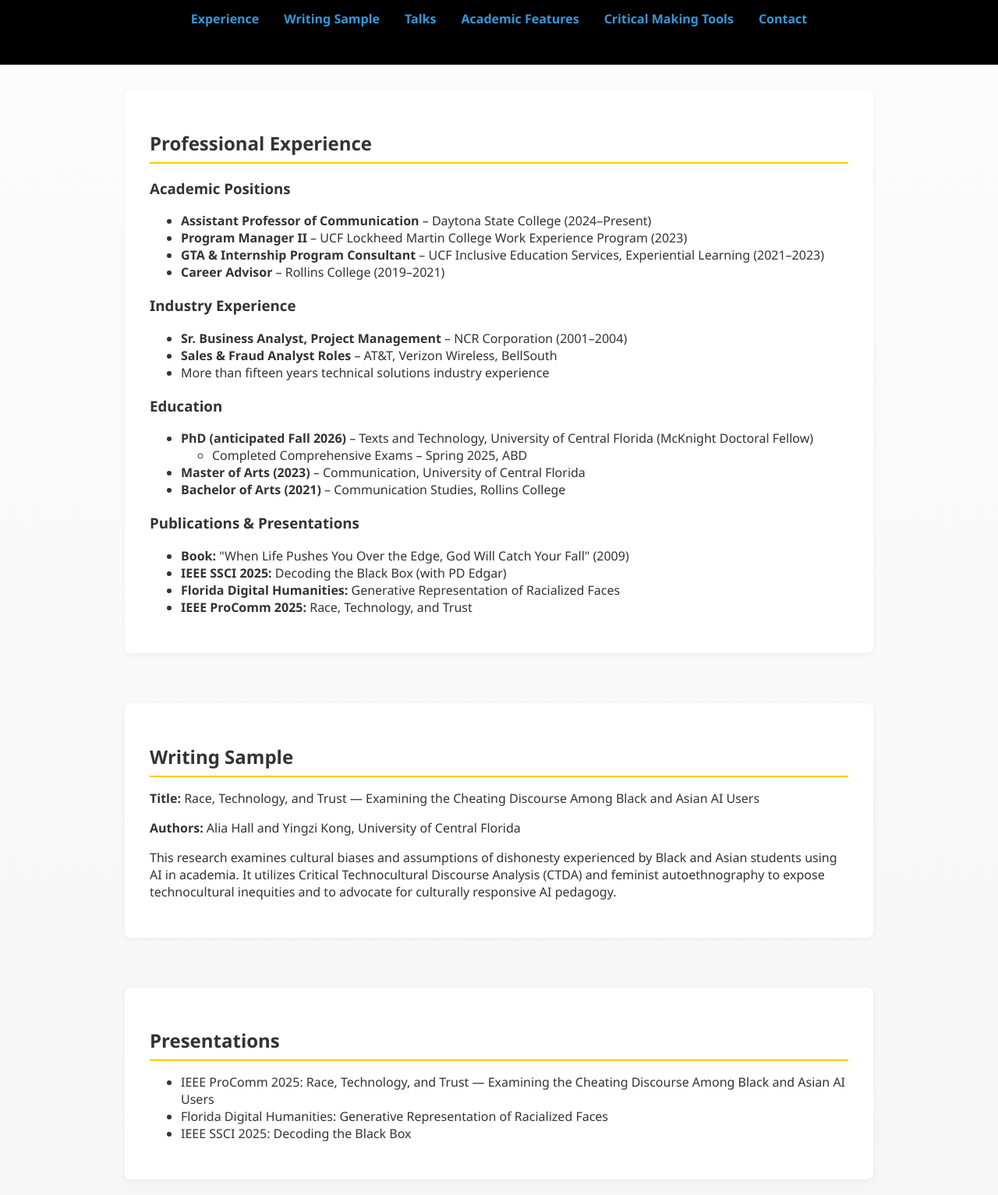
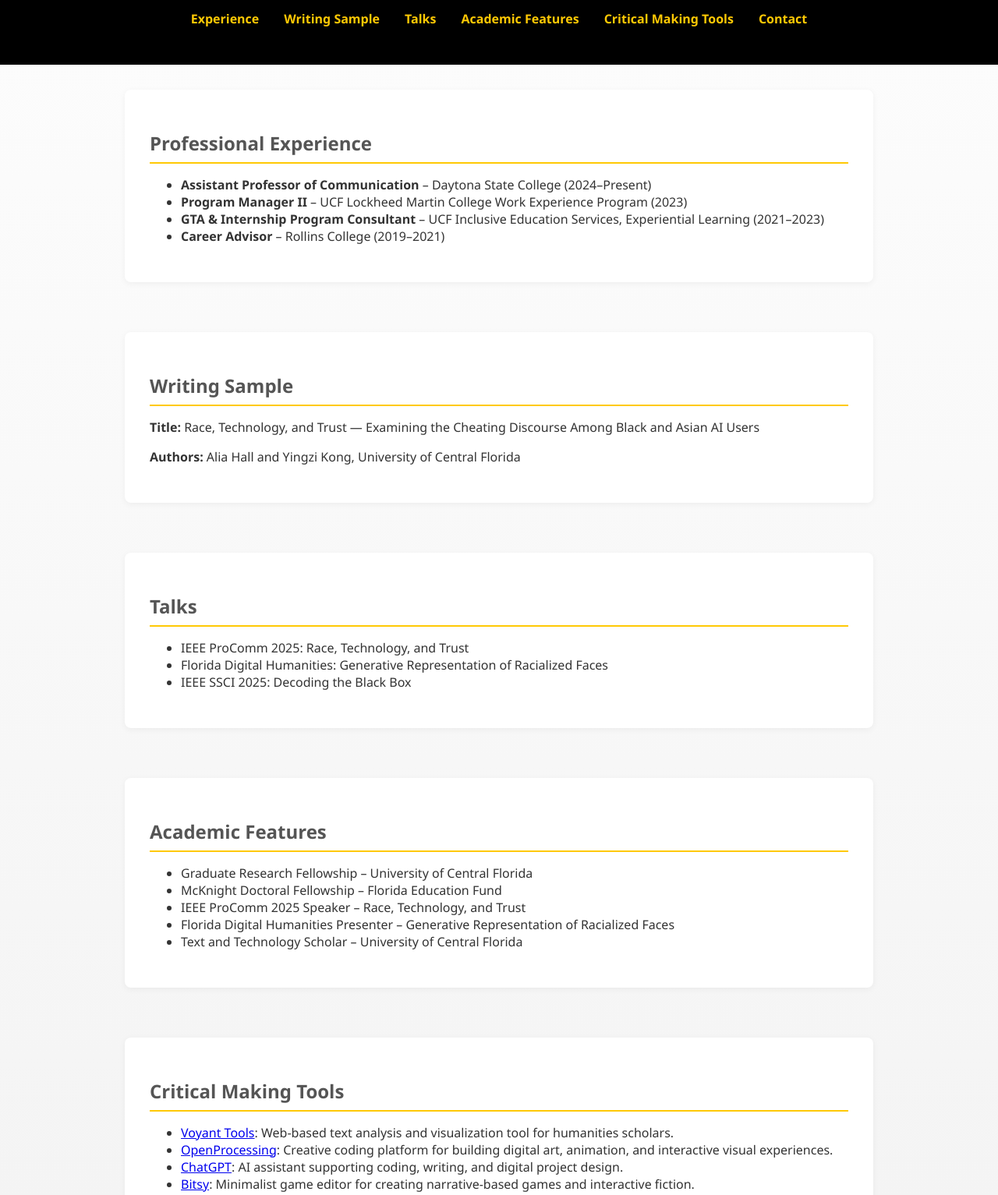
Before and after one commit to aliamackhall21/alia.net, a plain HTML site: page index.html in a window 1280 px wide. Shown: the part 143-1676 px from the top of the page at 78% size. Drawn offline with Linux system fonts and the light colour scheme.

Commit message:
Update index.html

```diff
--- a/index.html
+++ b/index.html
@@ -1,3 +1,4 @@
+
 <!DOCTYPE html>
 <html lang="en">
 <head>
@@ -8,12 +9,34 @@
   <style>
     html {
       scroll-behavior: smooth;
+      scroll-padding-top: 100px;
     }
     body {
       font-family: 'Segoe UI', Tahoma, Geneva, Verdana, sans-serif;
       background: linear-gradient(to bottom, #fdfdfd, #f0f0f0);
       color: #333;
       margin: 0;
+    }
+    /* Page Loader */
+    #loader {
+      position: fixed;
+      left: 0;
+      top: 0;
+      width: 100%;
+      height: 100%;
+      z-index: 1000;
+      background-color: #000;
+      color: #ffc904;
+      display: flex;
+      justify-content: center;
+      align-items: center;
+      font-size: 2rem;
+      font-weight: bold;
+      transition: opacity 1s ease-out;
+    }
+    #loader.fade {
+      opacity: 0;
+      visibility: hidden;
     }
     header {
       position: sticky;
@@ -32,13 +55,28 @@
       padding: 0;
     }
     .nav-links a {
-      color: #3498db;
+      color: #ffc904;
+      position: relative;
       text-decoration: none;
       font-weight: bold;
+      padding-bottom: 3px;
       transition: color 0.3s;
+    }
+    .nav-links a::after {
+      content: "";
+      position: absolute;
+      width: 0%;
+      height: 2px;
+      bottom: 0;
+      left: 0;
+      background-color: #ffc904;
+      transition: width 0.3s ease-out;
     }
     .nav-links a:hover {
       color: white;
+    }
+    .nav-links a:hover::after {
+      width: 100%;
     }
     .content {
       max-width: 960px;
@@ -57,6 +95,8 @@
       transition: background-color 0.5s ease;
     }
     h2 {
+      font-size: 1.5rem;
+      color: #555;
       border-bottom: 2px solid #ffc904;
       padding-bottom: 0.5rem;
       margin-bottom: 1rem;
@@ -102,8 +142,9 @@
     }
   </style>
 </head>
+<body>
 
-<body>
+<div id="loader">Alia Hall</div>
 
 <header class="header">
   <h1 style="margin: 0;">Alia Hall</h1>
@@ -122,39 +163,13 @@
 </header>
 
 <main class="content">
-
   <section id="professional-experience" class="fade-in">
     <h2>Professional Experience</h2>
-      <h3>Academic Positions</h3>
     <ul>
       <li><strong>Assistant Professor of Communication</strong> – Daytona State College (2024–Present)</li>
       <li><strong>Program Manager II</strong> – UCF Lockheed Martin College Work Experience Program (2023)</li>
       <li><strong>GTA & Internship Program Consultant</strong> – UCF Inclusive Education Services, Experiential Learning (2021–2023)</li>
       <li><strong>Career Advisor</strong> – Rollins College (2019–2021)</li>
-      </ul>
-
-      <h3>Industry Experience</h3>
-      <ul>
-        <li><strong>Sr. Business Analyst, Project Management</strong> – NCR Corporation (2001–2004)</li>
-        <li><strong>Sales & Fraud Analyst Roles</strong> – AT&T, Verizon Wireless, BellSouth</li>
-        <li>More than fifteen years technical solutions industry experience</li>
-      </ul>
-
-      <h3>Education</h3>
-      <ul>
-        <li><strong>PhD (anticipated Fall 2026)</strong> – Texts and Technology, University of Central Florida (McKnight Doctoral Fellow)
-          <ul><li>Completed Comprehensive Exams – Spring 2025, ABD</li></ul>
-        </li>
-        <li><strong>Master of Arts (2023)</strong> – Communication, University of Central Florida</li>
-        <li><strong>Bachelor of Arts (2021)</strong> – Communication Studies, Rollins College</li>
-      </ul>
-
-      <h3>Publications & Presentations</h3>
-      <ul>
-        <li><strong>Book:</strong> "When Life Pushes You Over the Edge, God Will Catch Your Fall" (2009)</li>
-        <li><strong>IEEE SSCI 2025:</strong> Decoding the Black Box (with PD Edgar)</li>
-        <li><strong>Florida Digital Humanities:</strong> Generative Representation of Racialized Faces</li>
-        <li><strong>IEEE ProComm 2025:</strong> Race, Technology, and Trust</li>
     </ul>
   </section>
 
@@ -162,13 +177,12 @@
     <h2>Writing Sample</h2>
     <p><strong>Title:</strong> Race, Technology, and Trust — Examining the Cheating Discourse Among Black and Asian AI Users</p>
     <p><strong>Authors:</strong> Alia Hall and Yingzi Kong, University of Central Florida</p>
-      <p>This research examines cultural biases and assumptions of dishonesty experienced by Black and Asian students using AI in academia. It utilizes Critical Technocultural Discourse Analysis (CTDA) and feminist autoethnography to expose technocultural inequities and to advocate for culturally responsive AI pedagogy.</p>
   </section>
 
   <section id="presentations" class="fade-in">
-      <h2>Presentations</h2>
+    <h2>Talks</h2>
     <ul>
-        <li>IEEE ProComm 2025: Race, Technology, and Trust — Examining the Cheating Discourse Among Black and Asian AI Users</li>
+      <li>IEEE ProComm 2025: Race, Technology, and Trust</li>
       <li>Florida Digital Humanities: Generative Representation of Racialized Faces</li>
       <li>IEEE SSCI 2025: Decoding the Black Box</li>
     </ul>
@@ -177,21 +191,21 @@
   <section id="academic-features" class="fade-in">
     <h2>Academic Features</h2>
     <ul>
-        <li><strong>Graduate Research Fellowship</strong> – University of Central Florida</li>
-        <li><strong>McKnight Doctoral Fellowship</strong> – Florida Education Fund</li>
-        <li><strong>IEEE ProComm 2025 Speaker</strong> – "Race, Technology, and Trust"</li>
-        <li><strong>Florida Digital Humanities Presenter</strong> – "Generative Representation of Racialized Faces"</li>
-        <li><strong>Text and Technology Scholar</strong> – University of Central Florida</li>
+      <li>Graduate Research Fellowship – University of Central Florida</li>
+      <li>McKnight Doctoral Fellowship – Florida Education Fund</li>
+      <li>IEEE ProComm 2025 Speaker – Race, Technology, and Trust</li>
+      <li>Florida Digital Humanities Presenter – Generative Representation of Racialized Faces</li>
+      <li>Text and Technology Scholar – University of Central Florida</li>
     </ul>
   </section>
 
   <section id="critical-making" class="fade-in">
     <h2>Critical Making Tools</h2>
     <ul>
-        <li><strong>Voyant Tools:</strong> A web-based text analysis environment for creating visualizations, word clouds, and text analysis dashboards for humanities research.</li>
-        <li><strong>OpenProcessing:</strong> A creative coding platform to build digital art, animations, and interactive web experiences using p5.js.</li>
-        <li><strong>ChatGPT:</strong> An AI assistant that generates content, assists with coding, site design, and acts as a collaborative partner for digital humanities projects.</li>
-        <li><strong>Bitsy:</strong> A pixel art game maker that empowers users to create narrative-driven games and interactive digital storytelling experiences easily.</li>
+      <li><a href="https://voyant-tools.org/" target="_blank">Voyant Tools</a>: Web-based text analysis and visualization tool for humanities scholars.</li>
+      <li><a href="https://openprocessing.org/" target="_blank">OpenProcessing</a>: Creative coding platform for building digital art, animation, and interactive visual experiences.</li>
+      <li><a href="https://chat.openai.com/" target="_blank">ChatGPT</a>: AI assistant supporting coding, writing, and digital project design.</li>
+      <li><a href="https://make.bitsy.org/" target="_blank">Bitsy</a>: Minimalist game editor for creating narrative-based games and interactive fiction.</li>
     </ul>
   </section>
 
@@ -200,7 +214,6 @@
     <p>Email: <a href="mailto:alia.hall@daytonastate.edu">alia.hall@daytonastate.edu</a></p>
     <p>Alternate Email: <a href="mailto:alia.hall@ucf.edu">alia.hall@ucf.edu</a></p>
   </section>
-
 </main>
 
 <footer class="footer">
@@ -214,6 +227,12 @@
 <button onclick="topFunction()" id="topBtn" title="Go to top">⬆️ Top</button>
 
 <script>
+  // Page Loader
+  window.addEventListener("load", () => {
+    const loader = document.getElementById("loader");
+    loader.classList.add("fade");
+  });
+
   // Back to Top Button
   let mybutton = document.getElementById("topBtn");
   window.onscroll = function() {scrollFunction()};
```
Lines whose indentation alone changed are shown as unchanged.
